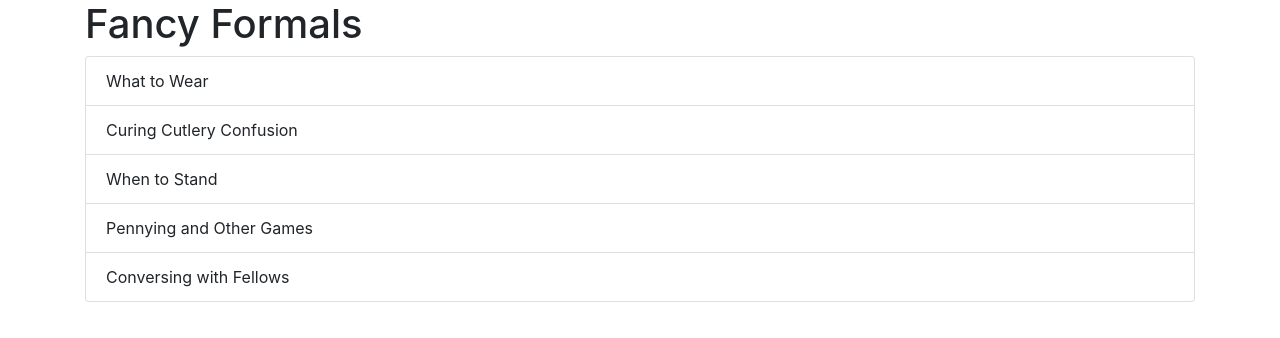
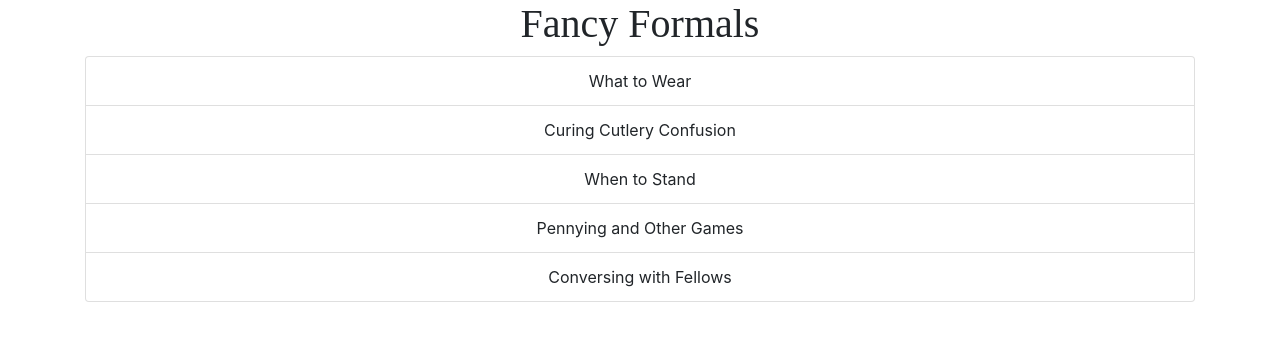
Before and after one commit to eveloveman/CFG-Website, a plain HTML site: page fancyformals.html in a window 1280 px wide. Drawn offline with nearby package versions, Linux system fonts and the light colour scheme.

Commit message:
Changed font, centered text

```diff
--- a/styles/fancyformals.css
+++ b/styles/fancyformals.css
@@ -1,4 +1,17 @@
-li: hover {
-  font-size: 1.2 em;
+body{
+  margin: 0px
+}
+h1{
+font-family: Parkavenue;
+text-align: center;
+}
+li{
+  display: flex;
+  justify-content: center;
+  align-items: center;
+  text-align: center;
+}
+li:hover {
+  font-size: 1.2em;
   transition: 0.6s ease;
 }
```
